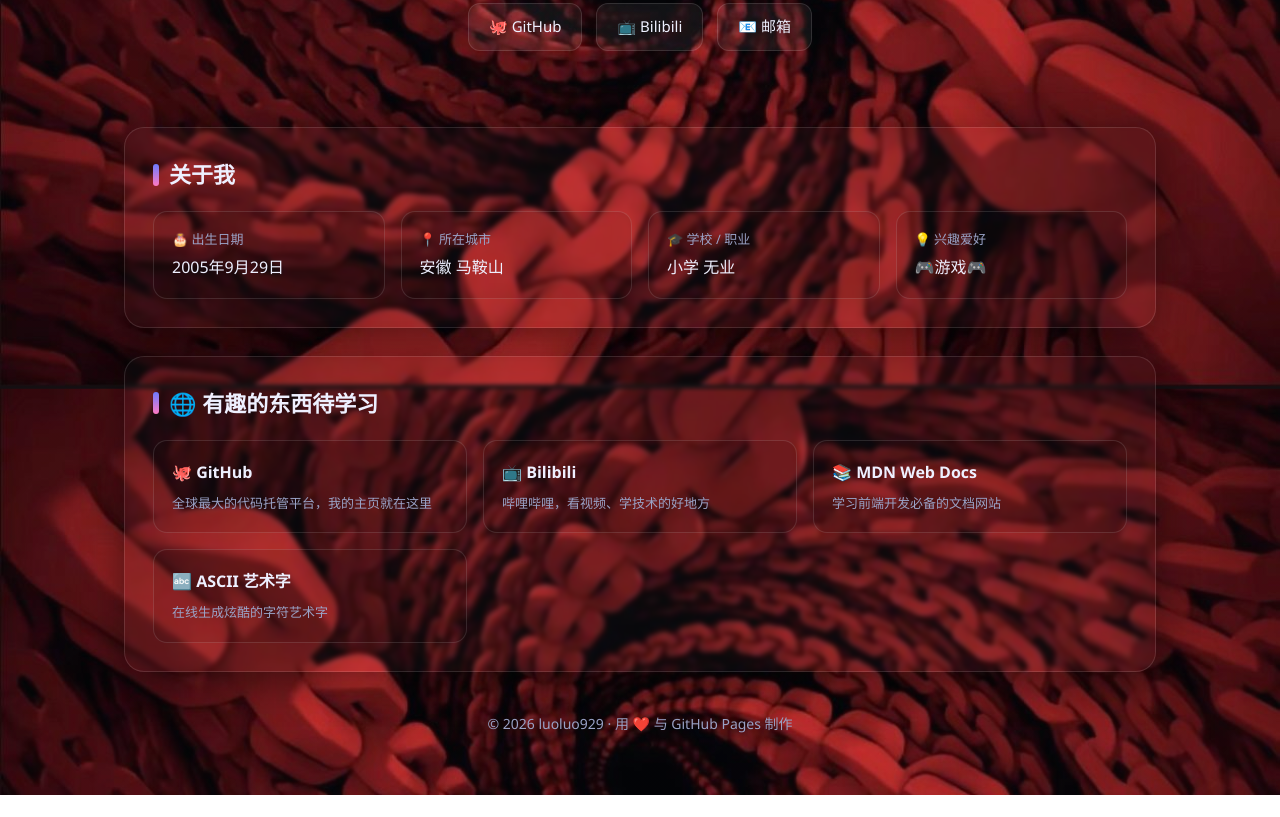
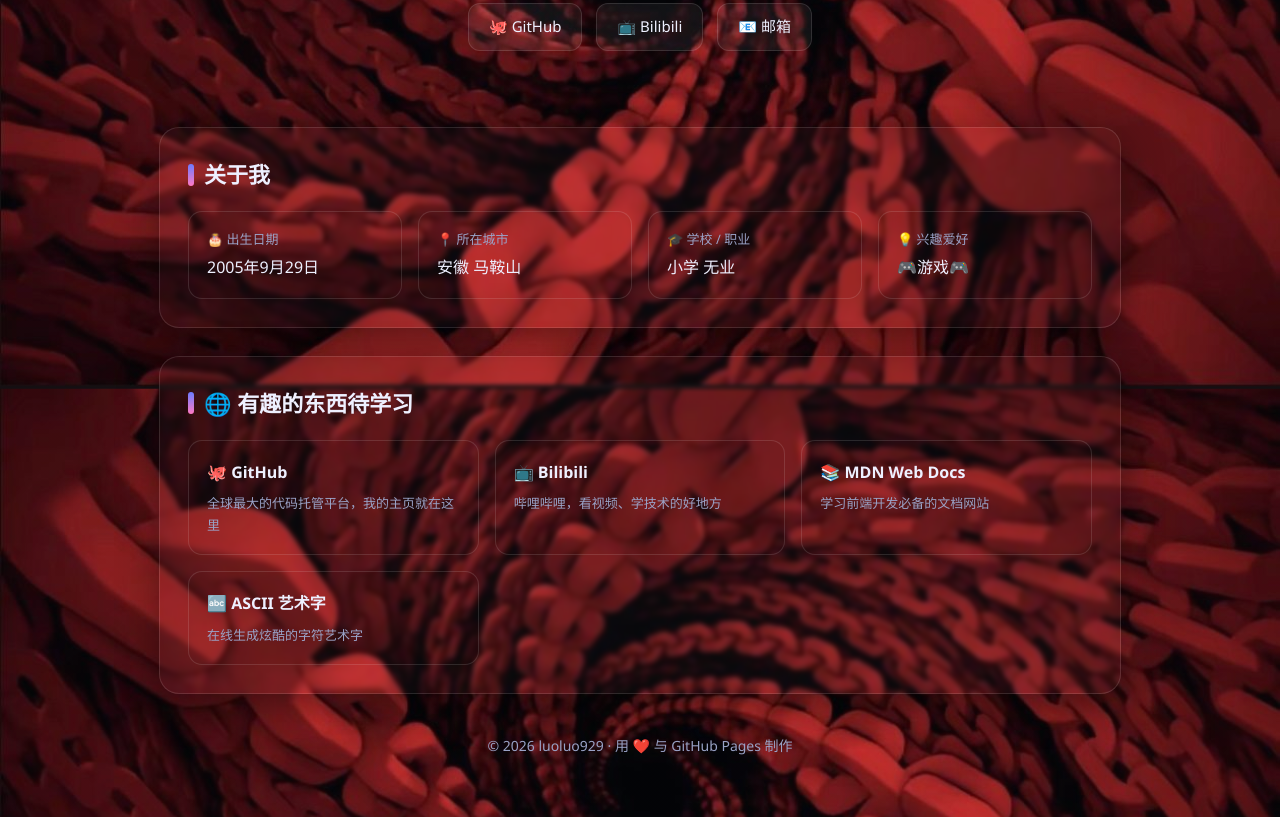
Before and after one commit to luoluo929/luoluo929.github.io, a plain HTML site: page index.html in a window 1280 px wide. Shown: the part 427-1244 px from the top of the page. Before the commit the page ends 1222 px from the top, so only its background shows below. Drawn offline with Linux system fonts and the light colour scheme.

Commit message:
Update index.html

```diff
--- a/index.html
+++ b/index.html
@@ -29,7 +29,7 @@
     min-height: 100vh;
     line-height: 1.7;
   }
-  .container { max-width: 1080px; margin: 0 auto; padding: 40px 24px 60px; }
+  .container { max-width: 1010px; margin: 0 auto; padding: 40px 24px 60px; }
 
   /* ===== 头部英雄区 ===== */
   header.hero {
@@ -66,7 +66,7 @@
     padding: 10px 20px; border-radius: 12px; font-size: 15px;
     transition: transform .2s, background .2s, border-color .2s;
   }
-  .socials a:hover { transform: translateY(-3px); border-color: var(--accent); background: rgba(108,123,255,.15); }
+  .socials a:hover { transform: translateY(-3px); border-color: var(--accent); background: rgba(101,123,255,.15); }
 
   /* ===== 区块 ===== */
   section.block {
@@ -90,7 +90,7 @@
   /* 个人信息 */
   .info-grid { display:grid; grid-template-columns: repeat(auto-fit, minmax(200px, 1fr)); gap:16px; }
   .info-item {
-    background: rgba(0,0,0,.08); border:1px solid var(--border);
+    background: rgba(0,0,0,.01); border:1px solid var(--border);
     border-radius: 14px; padding: 16px 18px;
   }
   .info-item .k { font-size: 13px; color: var(--muted); margin-bottom: 4px; }
@@ -112,7 +112,7 @@
   .sites { display:grid; grid-template-columns: repeat(auto-fit, minmax(240px, 1fr)); gap:16px; }
   .site-card {
     display:block; text-decoration:none; color: var(--text);
-    background: rgba(0,0,0,.08); border:1px solid var(--border);
+    background: rgba(0,0,0,.01); border:1px solid var(--border);
     border-radius: 14px; padding: 18px; transition: transform .2s, border-color .2s;
   }
   .site-card:hover { transform: translateY(-4px); border-color: var(--accent2); }
```
